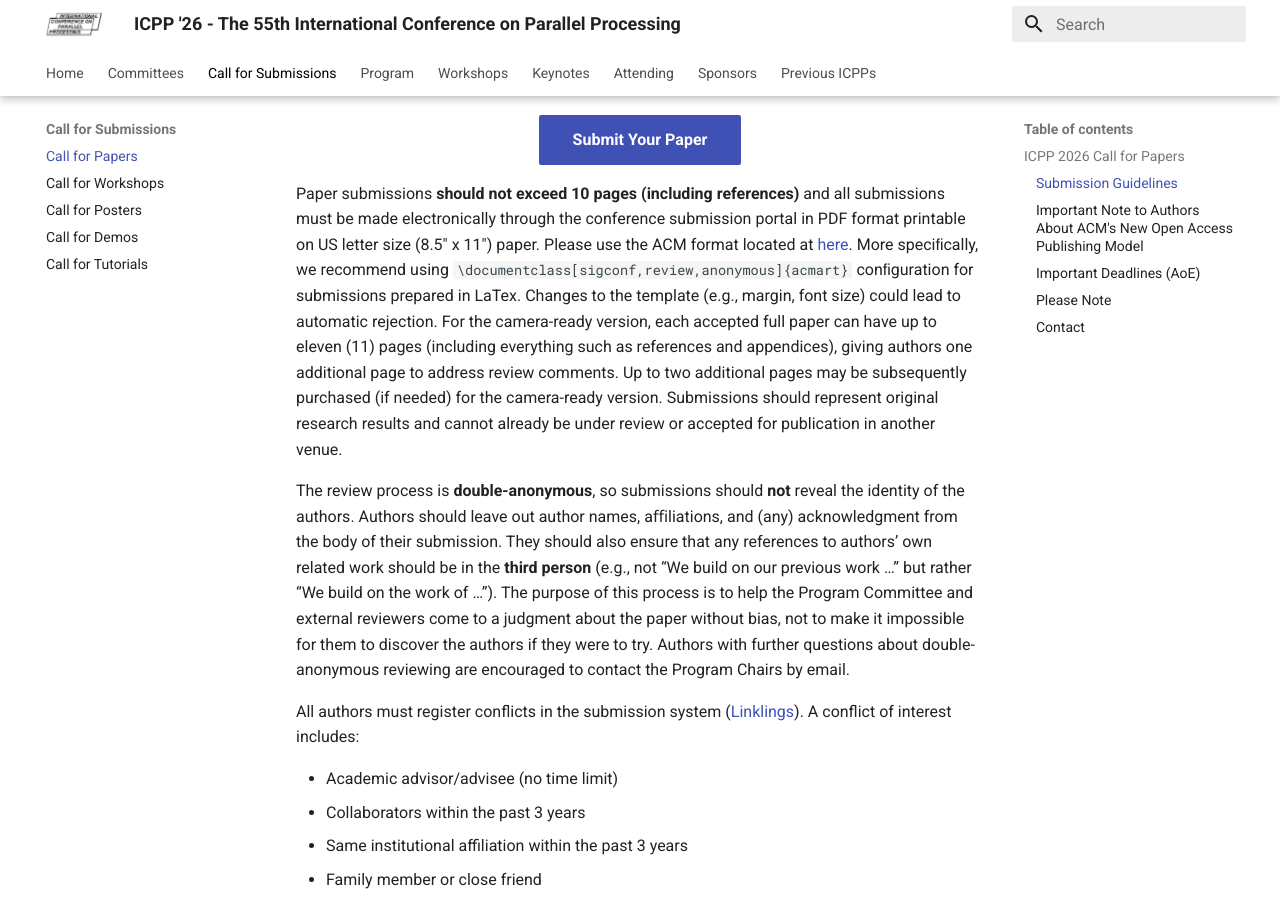
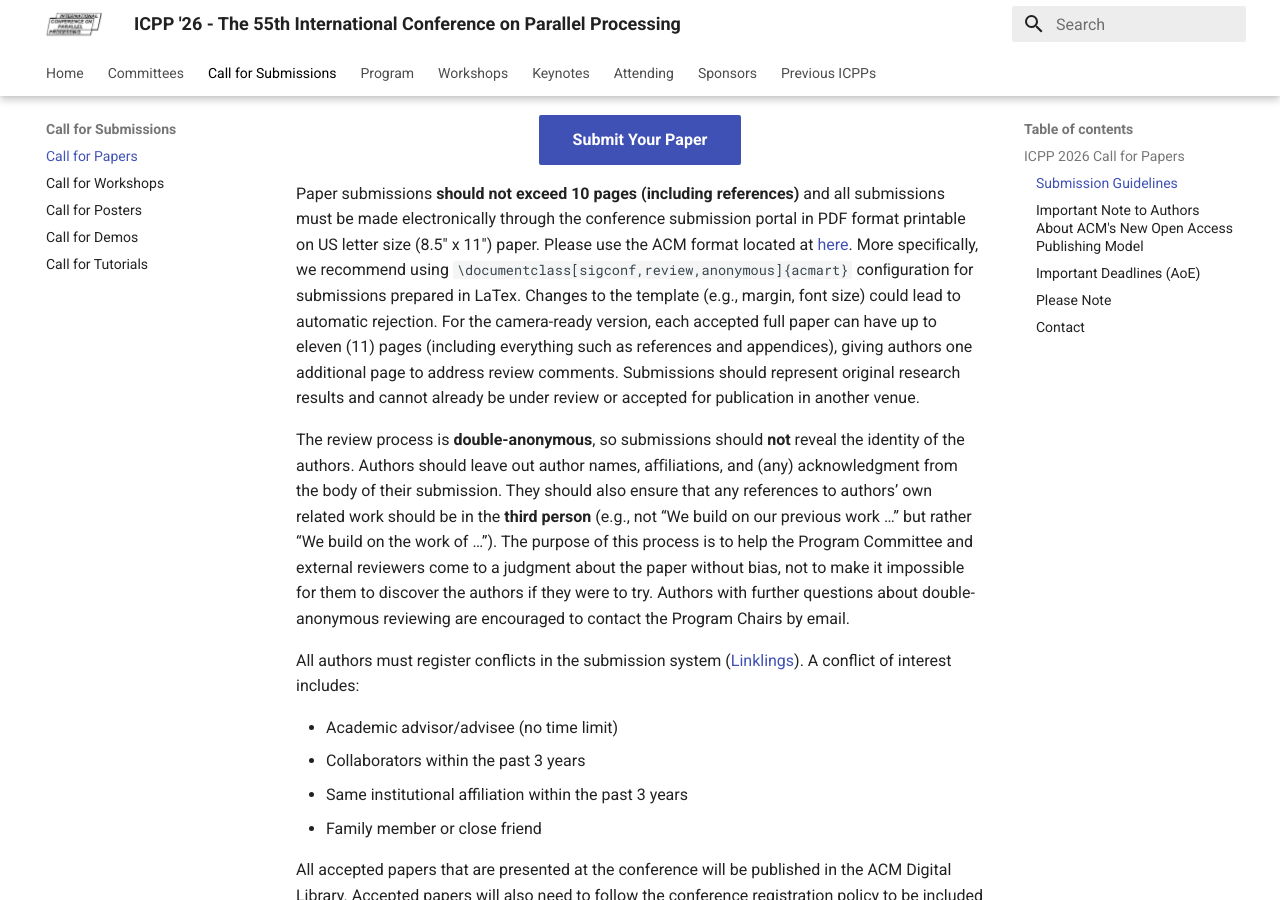
Before and after one commit to icpp2026/icpp2026.github.io, an MkDocs documentation site: the page built from docs/call-for-papers.md, in a window 1280 px wide and 900 px high, scrolled down 1463 px. Built offline with MkDocs 1.6.1 and Material for MkDocs 9.7.7, drawn with Linux system fonts in a browser that asks for light colours; comment, search, counter and statistics services are not loaded.

Commit message:
docs: remove purchasable additional-pages note from Call for Papers
Co-Authored-By: Claude Opus 4.8 (1M context) <noreply@anthropic.com>
Claude-Session: https://claude.ai/code/session_01GyCQMPdnmmmF3ytU2RQS5H

```diff
--- a/docs/call-for-papers.md
+++ b/docs/call-for-papers.md
@@ -24,7 +24,7 @@ ICPP 2026 will be held in Singapore from **September 28 - October 1, 2026**. ICP
 [Submit Your Paper](https://ssl.linklings.net/conferences/icpp/){ .md-button .md-button--primary target="_blank"}
 </div>
 
-Paper submissions **should not exceed 10 pages (including references)** and all submissions must be made electronically through the conference submission portal in PDF format printable on US letter size (8.5″ x 11″) paper. Please use the ACM format located at [here](https://www.acm.org/publications/proceedings-template){:target="_blank"}. More speciﬁcally, we recommend using `\documentclass[sigconf,review,anonymous]{acmart}` conﬁguration for submissions prepared in LaTex. Changes to the template (e.g., margin, font size) could lead to automatic rejection. For the camera-ready version, each accepted full paper can have up to eleven (11) pages (including everything such as references and appendices), giving authors one additional page to address review comments. Up to two additional pages may be subsequently purchased (if needed) for the camera-ready version. Submissions should represent original research results and cannot already be under review or accepted for publication in another venue.
+Paper submissions **should not exceed 10 pages (including references)** and all submissions must be made electronically through the conference submission portal in PDF format printable on US letter size (8.5″ x 11″) paper. Please use the ACM format located at [here](https://www.acm.org/publications/proceedings-template){:target="_blank"}. More speciﬁcally, we recommend using `\documentclass[sigconf,review,anonymous]{acmart}` conﬁguration for submissions prepared in LaTex. Changes to the template (e.g., margin, font size) could lead to automatic rejection. For the camera-ready version, each accepted full paper can have up to eleven (11) pages (including everything such as references and appendices), giving authors one additional page to address review comments. Submissions should represent original research results and cannot already be under review or accepted for publication in another venue.
 
 The review process is **double-anonymous**, so submissions should **not** reveal the identity of the authors. Authors should leave out author names, aﬃliations, and (any) acknowledgment from the body of their submission. They should also ensure that any references to authors’ own related work should be in the **third person** (e.g., not “We build on our previous work …” but rather “We build on the work of …”). The purpose of this process is to help the Program Committee and external reviewers come to a judgment about the paper without bias, not to make it impossible for them to discover the authors if they were to try. Authors with further questions about double-anonymous reviewing are encouraged to contact the Program Chairs by email.
 
```
